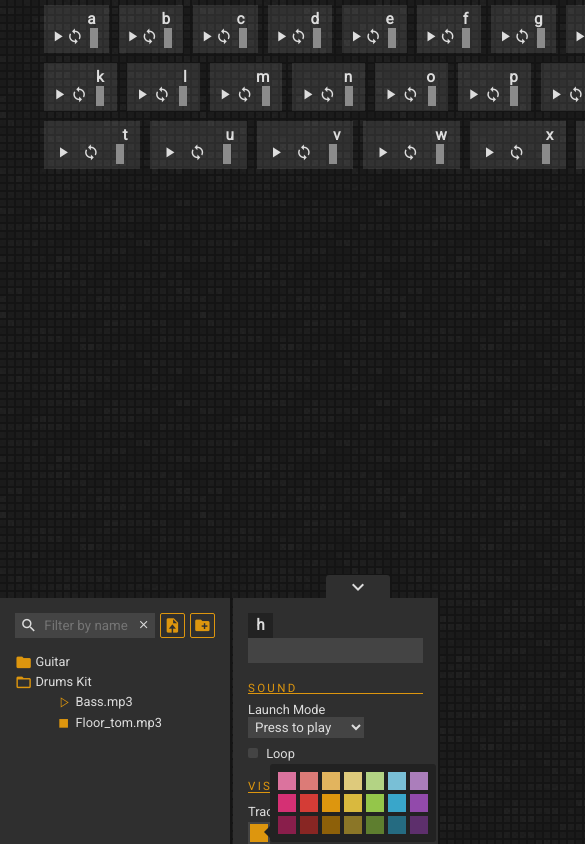
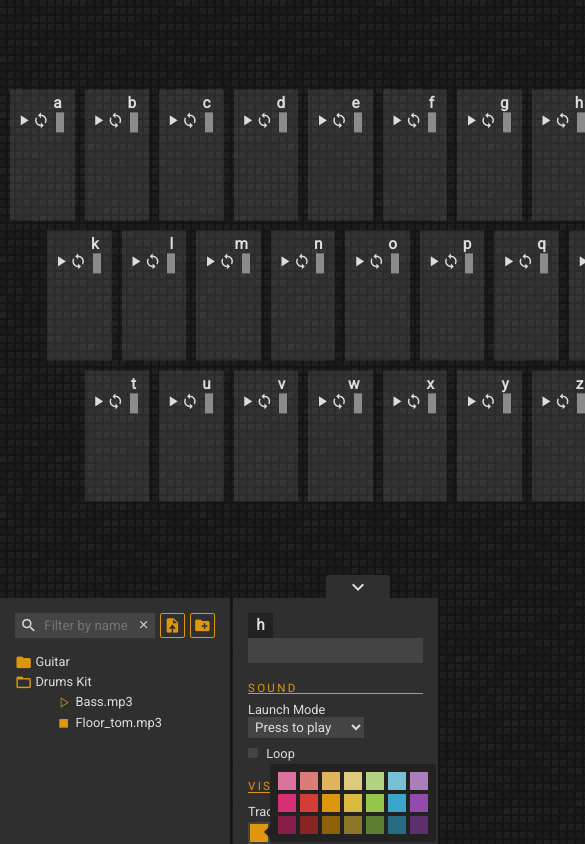
Before and after one commit to kohyeeru/keytap, a plain HTML site: page index.html in a window 390 px wide. Shown: the top 844 px of the page, 585 px wide, since content can reach past the window. Drawn offline with Linux system fonts and the light colour scheme; files whose address does not match are found by name.

Commit message:
index.css: format keyboard layout

```diff
--- a/css/index.css
+++ b/css/index.css
@@ -72,14 +72,26 @@ hr {
 /************/
 
 #keyboard {
-  height: 100%;
-  padding: 0 10%;
+  height: 50vh; /* (100vh - height) / 2 = top/bottom margins */
+  margin: 25vh 5%;
 
   display: grid;
+
+  /* TODO use javascript to transform when customization panel
+     is up then delete this line */
+  transform: translateY(-15vh);
 }
 
 .key-row {
   display: flex;
+}
+
+#home-row {
+  padding: 0 5%;
+}
+
+#bottom-row {
+  padding: 0 20% 0 10%;
 }
 
 .key {
@@ -583,3 +595,14 @@ hr {
 .light-purple { background-color: #ab7ebb; }
 .purple { background-color: #924aab; }
 .dark-purple { background-color: #5d2f6c; }
+
+/*****************/
+/* MEDIA QUERIES */
+/*****************/
+
+@media (max-width: 1230px) {
+  #keyboard {
+    margin-left: 5px;
+    margin-right: 5px;
+  }
+}
```
